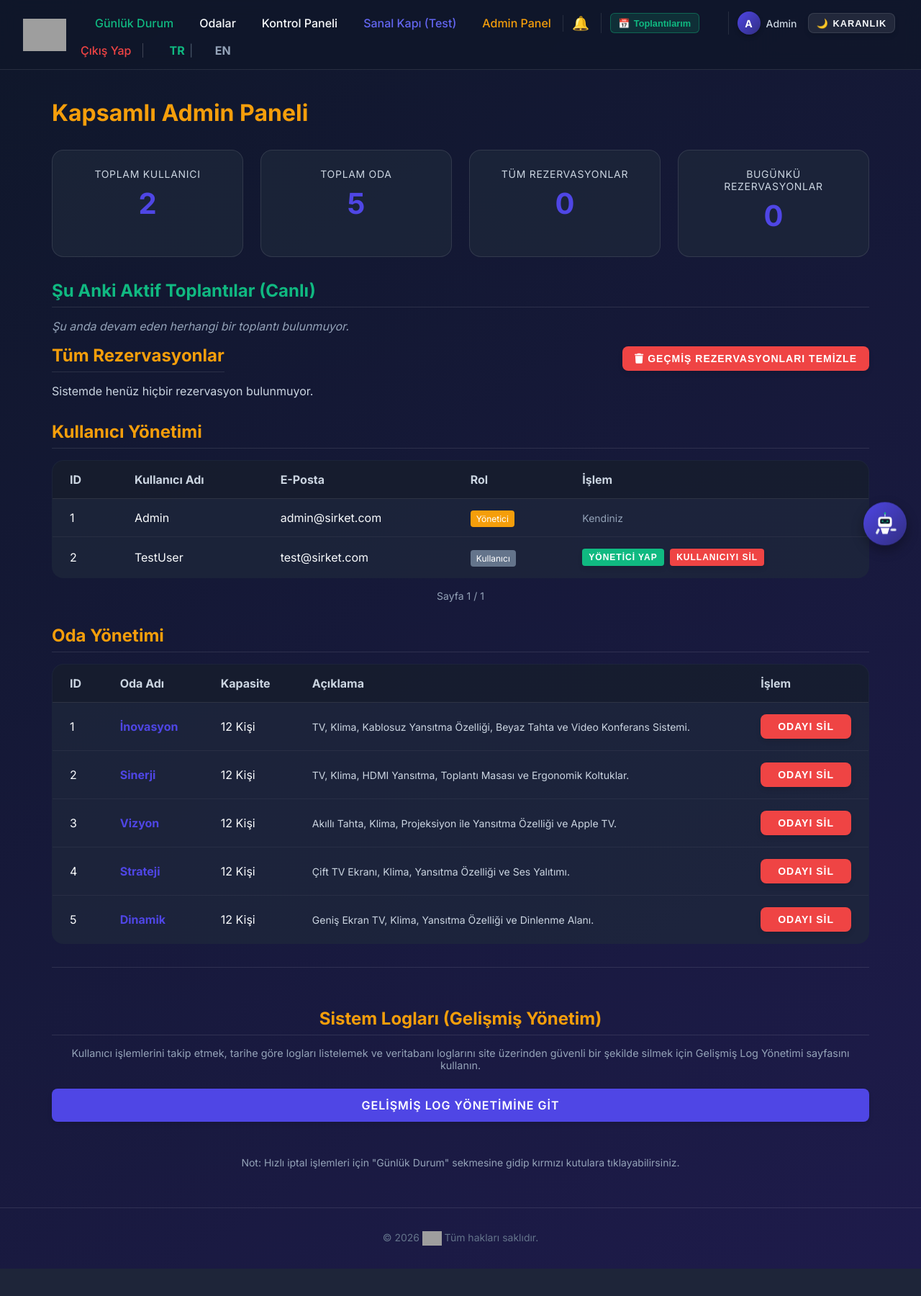
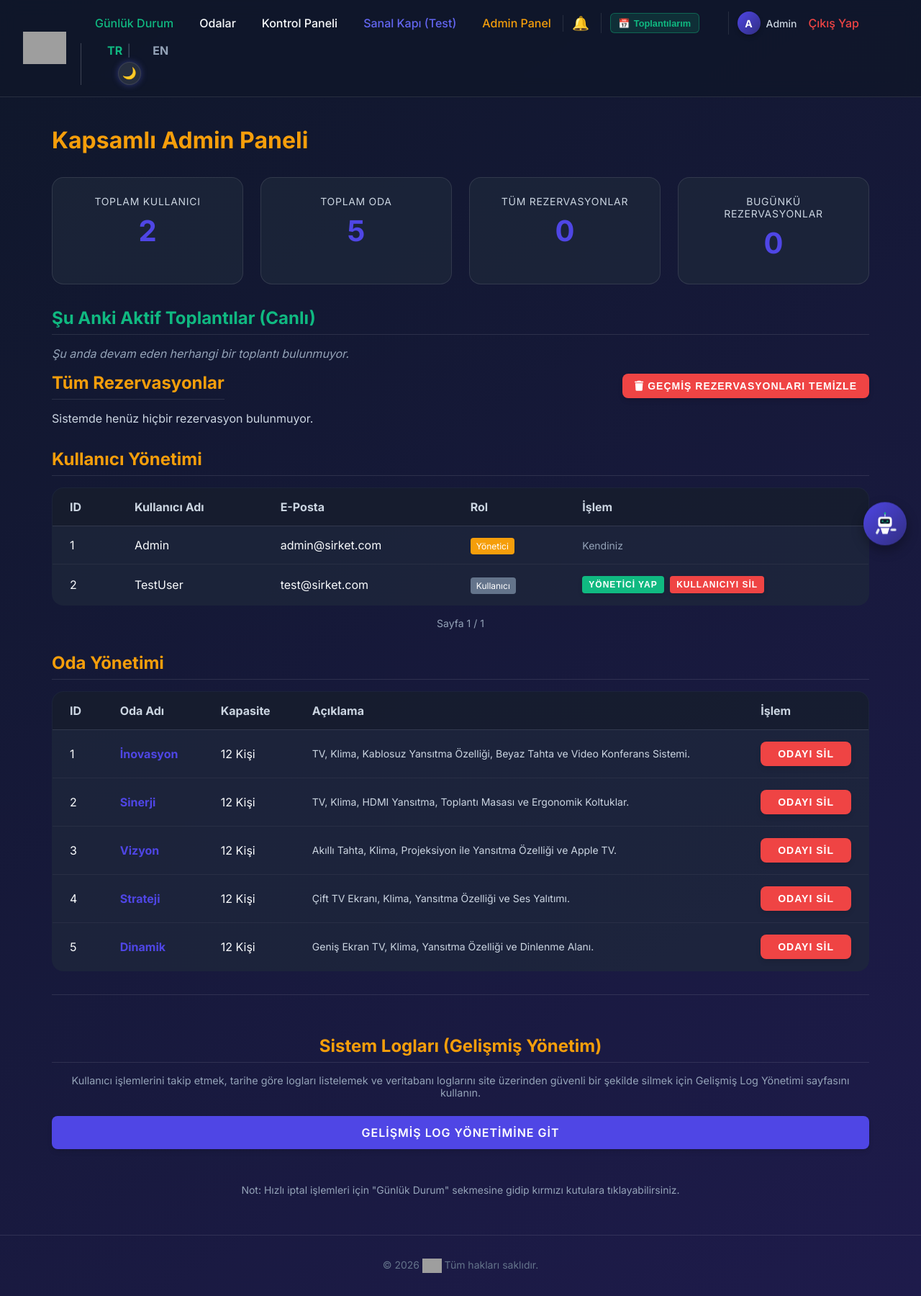
Before and after one commit to yigitdogan00/Staj-Projesi, a Flask app: page /admin in a window 1280 px wide. Shown: the whole page at 72% size. Before the commit the page ends 1762 px from the top, so only its background shows below. Run offline with Flask 3, Linux system fonts and the light colour scheme; a user stored in the database is signed in; data comes from the database, SQL or seed files in the repository; data that the repository does not hold is empty; grey boxes are pictures that could not be loaded.

Commit message:
Replace rectangular theme button with sleek circular Sun/Moon icon button under TR|EN

```diff
--- a/app/templates/base.html
+++ b/app/templates/base.html
@@ -921,28 +921,30 @@
                 style="background: rgba(245, 158, 11, 0.2); border: 1px solid #f59e0b; color: #f59e0b; font-size: 0.8rem; padding: 0.35rem 0.65rem; margin-left: 0.25rem; display: none; align-items: center; gap: 0.4rem; white-space: nowrap; width: auto;">
                 <i class="fas fa-bell"></i> {{ gettext('Bildirimleri Aç') }}
             </button>
-            {% if request.endpoint not in ('main.index', 'auth.login', 'auth.register', 'auth.verify_email') %}
-            <!-- Theme Toggle Button (App Pages Only) -->
-            <button id="themeToggleBtn" onclick="toggleTheme()" class="btn"
-                title="{{ gettext('Temayı Değiştir') }}"
-                style="background: rgba(255, 255, 255, 0.08); border: 1px solid var(--border-color); color: var(--text-color); font-size: 0.8rem; padding: 0.35rem 0.65rem; margin-left: 0.25rem; display: inline-flex; align-items: center; gap: 0.35rem; white-space: nowrap; width: auto; cursor: pointer; border-radius: 8px;">
-                <span id="themeToggleIcon">🌙</span> <span id="themeToggleText">{% if current_lang == 'en' %}Dark{% else %}Karanlık{% endif %}</span>
-            </button>
-            {% endif %}
             <a href="{{ url_for('auth.logout') }}" style="color: #ef4444; margin-left: 0.25rem; white-space: nowrap;">{{ gettext('Çıkış Yap') }}</a>
             {% else %}
             <a href="{{ url_for('auth.login') }}">{{ gettext('Giriş Yap') }}</a>
             <a href="{{ url_for('auth.register') }}">{{ gettext('Kayıt Ol') }}</a>
             {% endif %}
 
-            <!-- Language Switcher -->
+            <!-- Language Switcher & Round Theme Button -->
             <div class="lang-switcher"
-                style="margin-left: 0.25rem; border-left: 1px solid rgba(255,255,255,0.2); padding-left: 0.75rem; display: flex; gap: 0.4rem; align-items: center;">
-                <a href="{{ url_for('main.change_language', lang_code='tr') }}"
-                    style="color: {{ '#10b981' if current_lang == 'tr' else '#94a3b8' }}; font-weight: bold; text-decoration: none;">TR</a>
-                <span style="color: #475569;">|</span>
-                <a href="{{ url_for('main.change_language', lang_code='en') }}"
-                    style="color: {{ '#10b981' if current_lang == 'en' else '#94a3b8' }}; font-weight: bold; text-decoration: none;">EN</a>
+                style="margin-left: 0.25rem; border-left: 1px solid rgba(255,255,255,0.2); padding-left: 0.75rem; display: flex; flex-direction: column; align-items: center; justify-content: center; gap: 0.35rem;">
+                <div style="display: flex; gap: 0.4rem; align-items: center;">
+                    <a href="{{ url_for('main.change_language', lang_code='tr') }}"
+                        style="color: {{ '#10b981' if current_lang == 'tr' else '#94a3b8' }}; font-weight: bold; text-decoration: none;">TR</a>
+                    <span style="color: #475569;">|</span>
+                    <a href="{{ url_for('main.change_language', lang_code='en') }}"
+                        style="color: {{ '#10b981' if current_lang == 'en' else '#94a3b8' }}; font-weight: bold; text-decoration: none;">EN</a>
+                </div>
+                {% if current_user.is_authenticated and request.endpoint not in ('main.index', 'auth.login', 'auth.register', 'auth.verify_email') %}
+                <!-- Circular Sun / Moon Theme Button under EN -->
+                <button id="themeToggleBtn" onclick="toggleTheme()"
+                    title="{{ gettext('Temayı Değiştir') }}"
+                    style="width: 32px; height: 32px; border-radius: 50%; background: rgba(255, 255, 255, 0.1); border: 1px solid var(--border-color); color: var(--text-color); font-size: 1rem; display: flex; align-items: center; justify-content: center; cursor: pointer; transition: all 0.3s ease; padding: 0; outline: none; box-shadow: 0 0 10px rgba(99,102,241,0.3);">
+                    <span id="themeToggleIcon">🌙</span>
+                </button>
+                {% endif %}
             </div>
         </div>
     </nav>
@@ -1566,16 +1568,13 @@
 
         function updateThemeUI(theme) {
             const icon = document.getElementById('themeToggleIcon');
-            const text = document.getElementById('themeToggleText');
-            const isEn = "{{ current_lang }}" === "en";
-            if (icon && text) {
-                if (theme === 'light') {
-                    icon.textContent = '☀️';
-                    text.textContent = isEn ? 'Light' : 'Aydınlık';
-                } else {
-                    icon.textContent = '🌙';
-                    text.textContent = isEn ? 'Dark' : 'Karanlık';
-                }
+            const btn = document.getElementById('themeToggleBtn');
+            if (icon) {
+                icon.textContent = theme === 'light' ? '☀️' : '🌙';
+            }
+            if (btn) {
+                btn.style.boxShadow = theme === 'light' ? '0 0 10px rgba(245, 158, 11, 0.4)' : '0 0 10px rgba(99, 102, 241, 0.4)';
+                btn.style.background = theme === 'light' ? 'rgba(245, 158, 11, 0.15)' : 'rgba(255, 255, 255, 0.1)';
             }
         }
 
```
